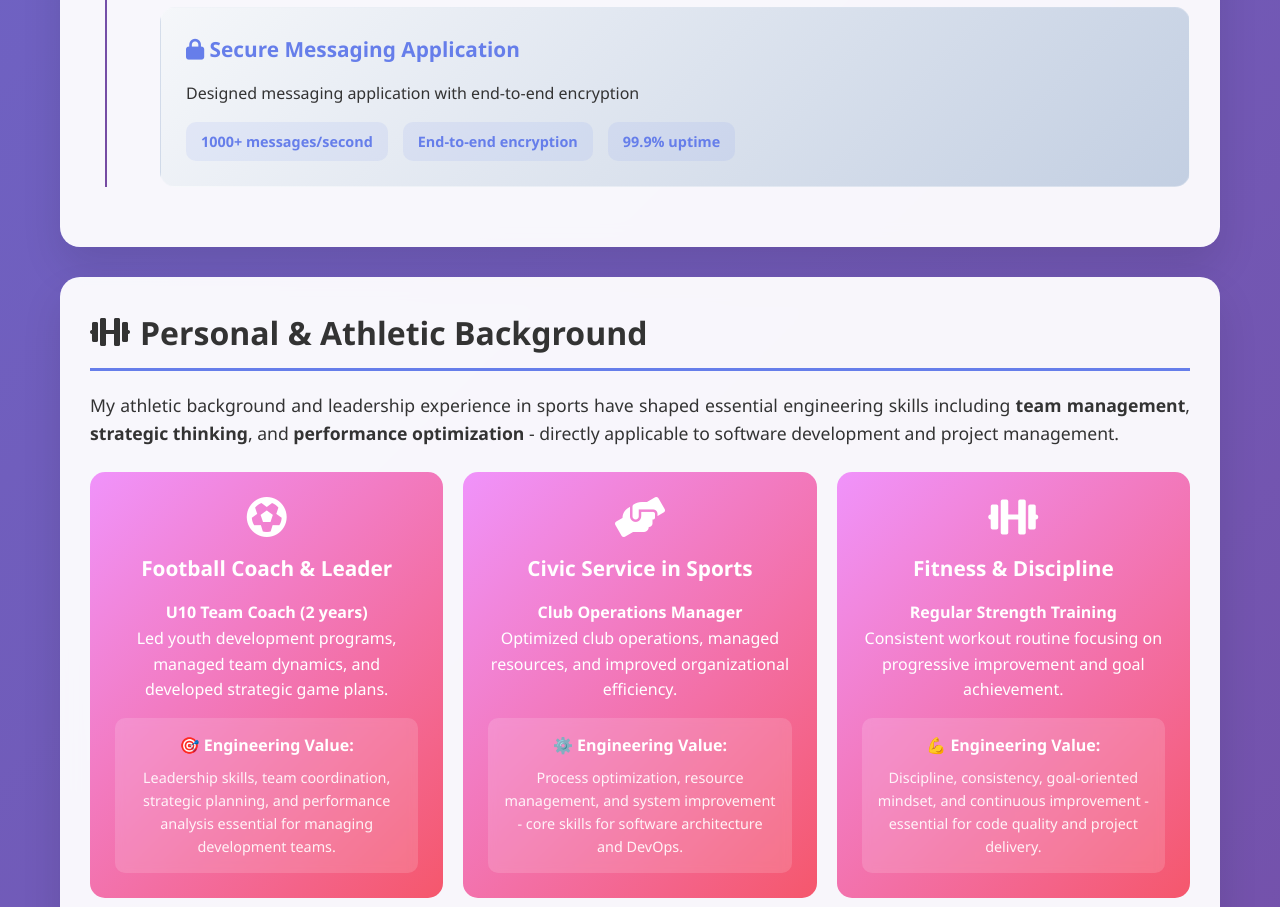
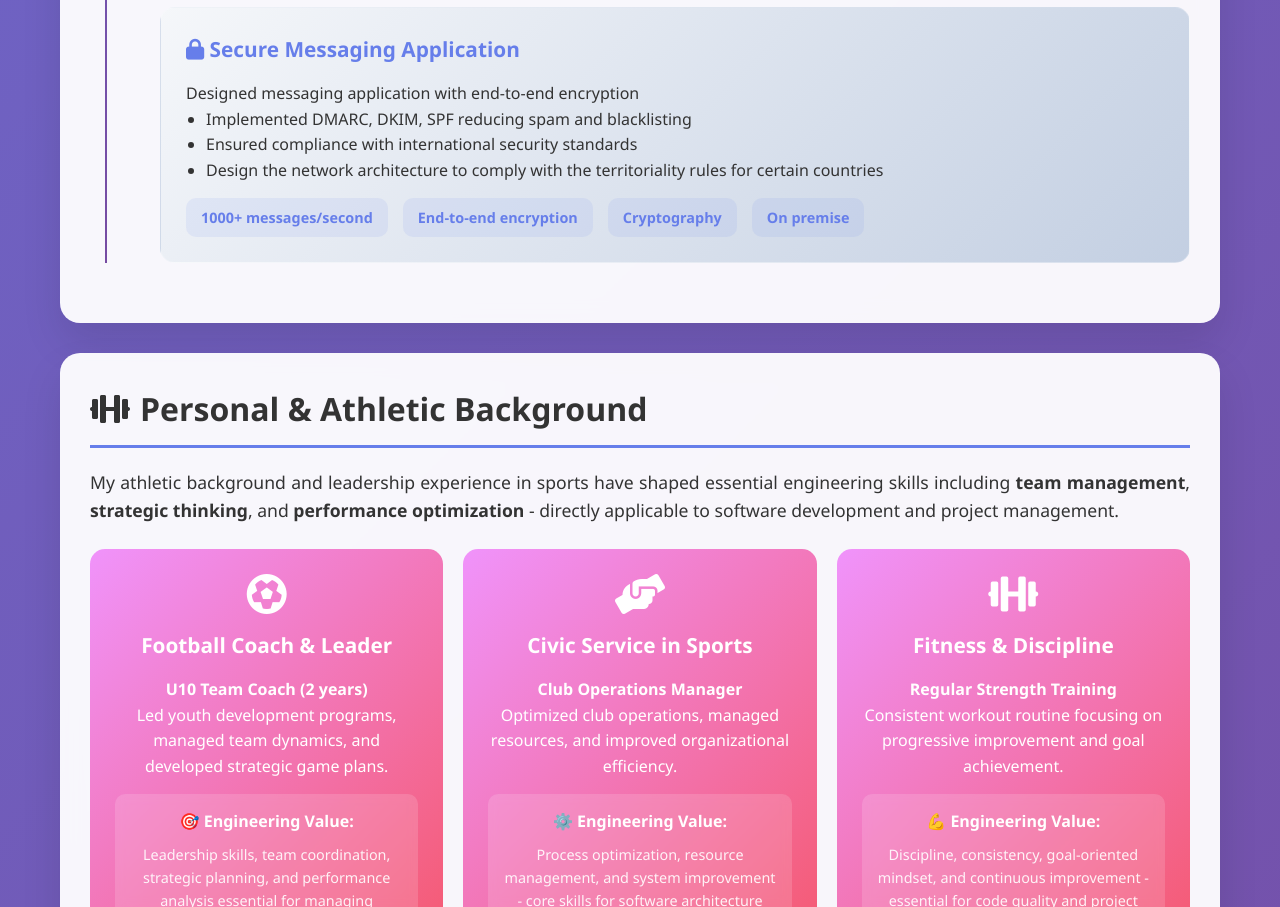
Before and after one commit to Redwane-stdy/cv, a plain HTML site: page index.html in a window 1280 px wide. Shown: the part 3956-4863 px from the top of the page. Drawn offline with Linux system fonts and the light colour scheme.

Commit message:
Update index.html

```diff
--- a/index.html
+++ b/index.html
@@ -656,10 +656,16 @@
                     <div class="card">
                         <h3><i class="fas fa-lock"></i> Secure Messaging Application</h3>
                         <p>Designed messaging application with end-to-end encryption</p>
+                        <ul style="padding-left: 20px; line-height: 1.6;">
+            <li>Implemented DMARC, DKIM, SPF reducing spam and blacklisting</li>
+            <li>Ensured compliance with international security standards</li>
+            <li>Design the network architecture to comply with the territoriality rules for certain countries</li>
+        </ul>
                         <div class="project-stats">
                             <div class="stat">1000+ messages/second</div>
                             <div class="stat">End-to-end encryption</div>
-                            <div class="stat">99.9% uptime</div>
+                            <div class="stat">Cryptography</div>
+                            <div class="stat">On premise</div>
                         </div>
                     </div>
                 </div>
```
